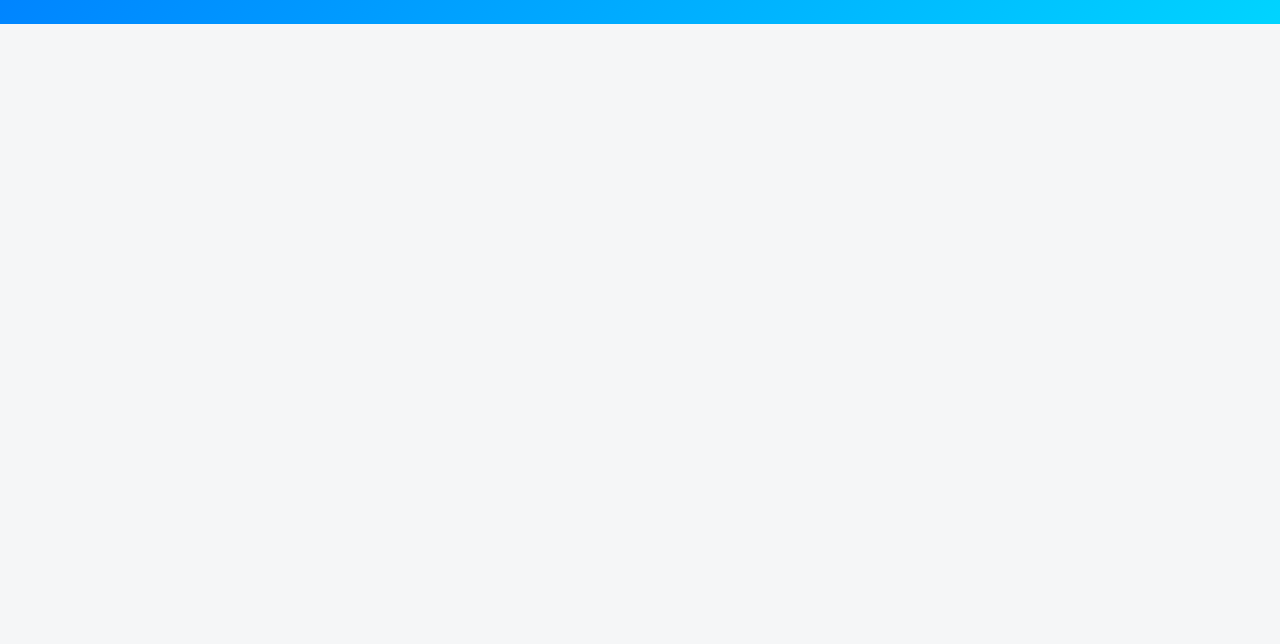
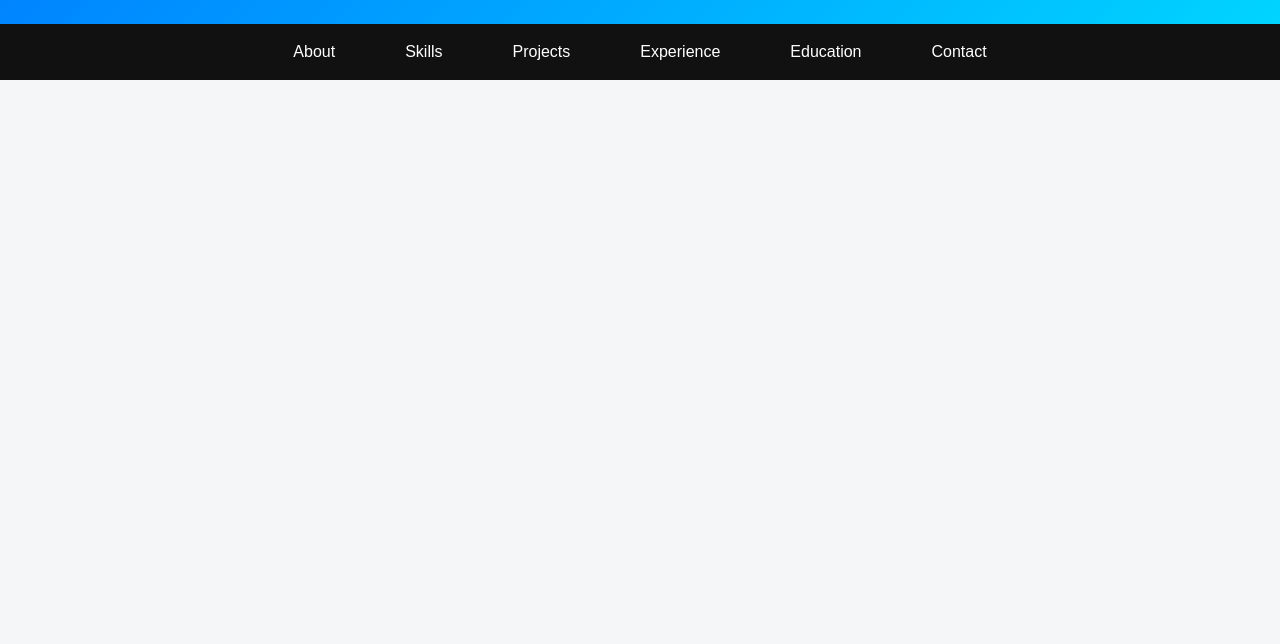
Before and after one commit to PrafulShinde45/Profile-Page, a plain HTML site: page index.html in a window 1280 px wide. Shown: the part 156-800 px from the top of the page. Drawn offline with Linux system fonts and the light colour scheme.

Commit message:
navbar created

```diff
--- a/index.html
+++ b/index.html
@@ -18,5 +18,15 @@
   </div>
   </div>
 </header>
+<nav>
+  <ul>
+    <li><a href="#about">About</a></li>
+    <li><a href="#skills">Skills</a></li>
+      <li><a href="#projects">Projects</a></li>
+      <li><a href="#experience">Experience</a></li>
+      <li><a href="#education">Education</a></li>
+      <li><a href="#contact">Contact</a></li>
+    </ul>
+  </nav>
 </body>
 </html>
--- a/style.css
+++ b/style.css
@@ -39,3 +39,32 @@ header{
   border: 3px solid white;
 
 }
+
+nav{
+  background-color: #111;
+  position: static;
+  top: 0;
+  z-index: 1000;
+}
+nav ul{
+  display: flex;
+  justify-content: center;
+  list-style: none;
+  flex-wrap: wrap;
+}
+
+nav li{
+  margin:0px 20px;
+}
+
+nav a{
+  text-decoration: none;
+  color: white;
+  padding: 15px;
+  display: block;
+}
+
+nav a:hover{
+  background-color: #007bff;
+  border-radius: 4px;
+}
```
